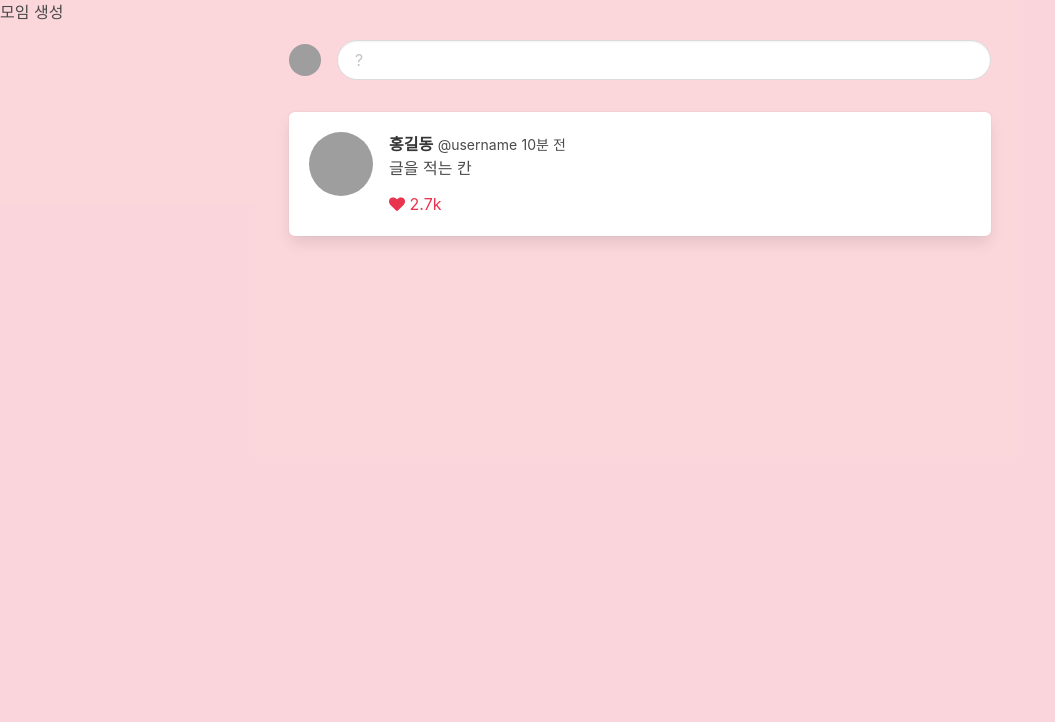
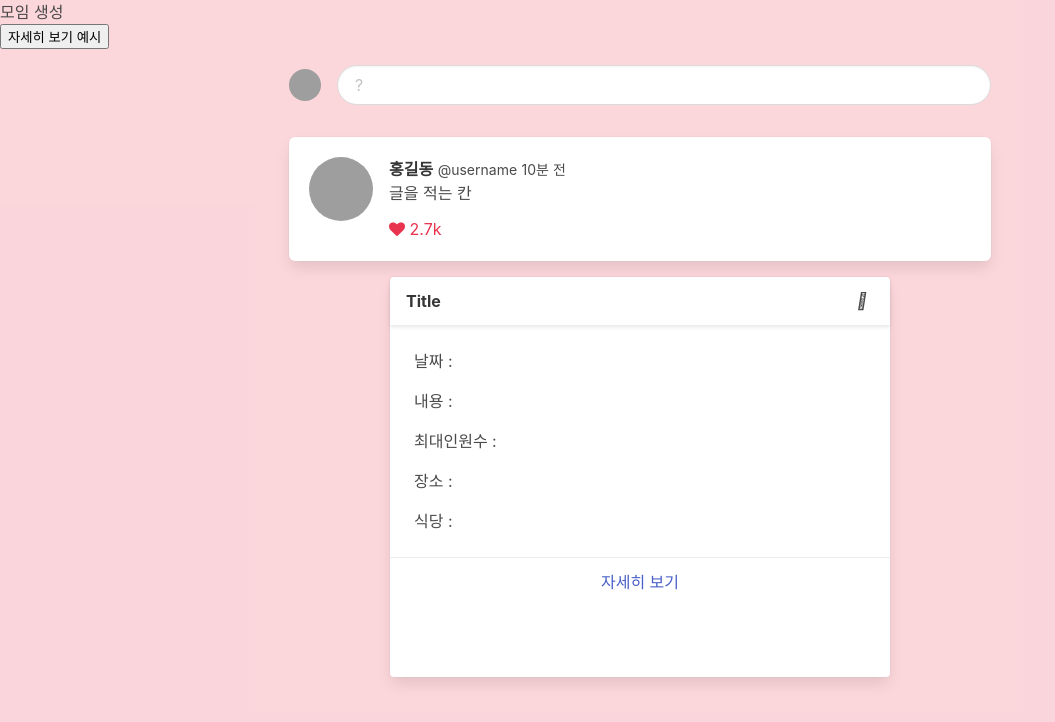
Before and after one commit to spedi123/week1_miniproject, a Flask app: template templates/index.html in a window 1280 px wide. Shown: the part 52-774 px from the top of the page, without its empty margins (0-1055 px from the left). Run offline with Flask 2, Linux system fonts and the light colour scheme; the template is opened without the code that fills it, so the values that code supplies are empty; some libraries are stand-ins or nearby versions; some web fonts are replaced; grey boxes are pictures that could not be loaded.

Commit message:
20210914

```diff
--- a/app.py
+++ b/app.py
@@ -80,7 +80,6 @@ def check_dup():
     # print(value_receive, type_receive, exists)
     return jsonify({'result': 'success', 'exists': exists})
 
-
 @app.route('/gathering_join')
 def gathering_join():
     token_receive = request.cookies.get('mytoken')
@@ -90,16 +89,21 @@ def gathering_join():
         user_info = db.users.find_one({"id": payload["id"]})
 
         # 이미 참석하기로 한 모임 리스트, request로 넘겨받은 모임 title 저장
-        already_attended = user_info["attended"]
+        # str split(',')로 구현 할 예정이라 title에는 ,사용 금지 제약 걸어야
+        str_attended = user_info["attended"]
+        already_attended = str_attended.split(',')
+
         title_receive = request.form["title_give"]
 
         # 토글로 구현, bool값을 request로 전달해서 구분 - 삭제 요청인지 취소 요청인지
         is_cancel = request.form["is_cancel_give"]
 
-        # 삭제 요청시 ~
+        # 삭제 요청시(조건문 필요 없음)
         if is_cancel:
             temp_attended = user_info["attended"]
-            temp_attended.remove(title_receive)
+            temp_attended_list = temp_attended.split(',')
+            temp_attended_list.remove(title_receive)
+            temp_attended = ','.join(temp_attended_list)
             db.users.update_one({'id': payload["id"]}, {'$set': {'joined': temp_attended}})
             db.gathering_data.delete_one({'id': user_info['id']}, {'gathering_title': title_receive})
 
@@ -124,7 +128,10 @@ def gathering_join():
 
         # 이후 각 db에 저장 후
         temp_attended = user_info["attended"]
-        temp_attended.append(title_receive)
+        if len(temp_attended) >= 1:
+            temp_attended.join(',').join(title_receive)
+        else :
+            temp_attended.join(title_receive)
         db.users.update_one({'id': payload["id"]}, {'$set': {'joined': temp_attended}})
 
         doc = {
@@ -138,6 +145,10 @@ def gathering_join():
     except (jwt.ExpiredSignatureError, jwt.exceptions.DecodeError):
         return redirect(url_for("home"))
 
+@app.route('/gatherings', methods=['GET'])
+def read_gatherings():
+    gatherings = list(db.gatherings.find({}, {'_id': False}))
+    return jsonify({'all_gatherings': gatherings})
 
 @app.route('/')
 def home():
--- a/templates/index.html
+++ b/templates/index.html
@@ -30,6 +30,7 @@
     <script src="{{ url_for('static', filename='myjs.js') }}"></script>
 
 
+
     <style>
         .title {
             font-weight: 800;
@@ -48,7 +49,18 @@
         }
     </style>
 
+   <style>
+        .card {
+            width : 500px;
+            height : 400px;
+            margin : auto;
+        }
+    </style>
     <script>
+        $(document).ready(function () {
+            gathering_infomation();
+        });
+
         function save_gathering() {
             let title = $('#title').val()
             let date = $('#date').val()
@@ -65,7 +77,7 @@
                     date_give: date,
                     agenda_give: agenda,
                     max_guests_give: max_guests,
-                    location: location,
+                    location_give: location,
                     restaurant_give: restaurant,
                 },
                 success: function (response) {
@@ -75,20 +87,68 @@
             });
         }
 
+        function gathering_infomation() {
+            $('#cards-box').empty()
+            $.ajax({
+                type: "GET",
+                url: "/gatherings",
+                data: {},
+                success: function (response) {
+                    let gatherings = response['all_gatherings']
+                    console.log(gatherings)
+                    for (let i = 0; i < gatherings.length; i++) {
+                        let title = gatherings[i]['title']
+                        let date = gatherings[i]['date']
+                        let agenda = gatherings[i]['agenda']
+                        let max_guests = gatherings[i]['max_guests']
+                        let location = gatherings[i]['location']
+                        let restaurant = gatherings[i]['restaurant']
+
+
+                        let temp_html = `<div class="card">
+                                            <img class="card-img-top"
+                                                 src=""
+                                                 alt="Card image cap">
+                                            <div class="card-body">
+                                                <a target="_blank" href="" class="card-title">${title}</a>
+                                                <p class="card-text">날짜 : ${date}</p>
+                                                <p class="card-text">${agenda}</p>
+                                                <p class="card-text">최대인원수 : ${max_guests}</p>
+                                                <p class="card-text">장소 : ${location}</p>
+                                                <p class="card-text">식당 : ${restaurant}</p>
+                                             </div>
+                                         </div>`
+                        $('#cards-box').append(temp_html)
+                    }
+                }
+            })
+        }
     </script>
 </head>
 <body class="has-navbar-fixed-top">
     <h1>모임 생성</h1>
 
-<!--    <div id="gathering_create_box">-->
-<!--        <div>제목 <input type="text" id="title"></div>-->
-<!--        <div>일자 <input type="date" id="date"></div>-->
-<!--        <div>내용 <input type="text" id="agenda"></div>-->
-<!--        <div>최대인원 <input type="number" id="max_guests"></div>-->
-<!--        <div>위치 <input type="text" id="location"></div>-->
-<!--        <div>맛집정보 <input type="text" id="restaurant"></div>-->
-<!--    </div>-->
-<!--    <button onclick="save_gathering()" id="create_btn"> 모임 작성 버튼 </button>-->
+
+<button id="test_button" onclick='$("#modal-gathering").addClass("is-active")'>자세히 보기 예시</button>
+<div class="modal" id="modal-gathering">
+
+    <div class="modal-background" onclick='$("#modal-gathering").removeClass("is-active")'></div>
+    <div class="modal-card">
+        <header class="modal-card-head">
+            <p class="modal-card-title">생성된 모임 정보</p>
+            <button class="delete" aria-label="close" onclick='$("#modal-gathering").removeClass("is-active")'></button>
+        </header>
+        <section class="modal-card-body">
+            <!-- Content ... -->
+        </section>
+        <footer class="modal-card-foot">
+            <button class="button is-success">Save changes</button>
+            <button class="button" onclick='$("#modal-gathering").removeClass("is-active")'>Cancel</button>
+        </footer>
+    </div>
+    <button class="modal-close is-large" aria-label="close"
+            onclick='$("#modal-gathering").removeClass("is-active")'></button>
+</div>
 
 
 <nav class="navbar is-fixed-top is-white" role="navigation" aria-label="main navigation">
@@ -116,6 +176,8 @@
             </div>
         </div>
     </article>
+
+
     <div class="modal" id="modal-post">
         <div class="modal-background" onclick='$("#modal-post").removeClass("is-active")'></div>
         <div class="modal-content">
@@ -131,6 +193,9 @@
                                     <div>최대인원 <input class="input is-small" type="number" id="max-guest"></div>
                                     <div>위치 <input class="input is-small" type="text" id="location"></div>
                                     <div>맛집정보 <input class="input is-small" type="text" id="restaurant"></div>
+
+
+
                                 </div>
                         </div>
                         <nav class="level is-mobile">
@@ -155,8 +220,10 @@
                 onclick='$("#modal-post").removeClass("is-active")'></button>
     </div>
 
+
+
 </section>
-<section class="section">
+<section class="section" id = "post_box2" >
     <div id="post-box" class="container">
         <div class="box">
             <article class="media">
@@ -191,6 +258,29 @@
 
     </div>
 </section>
-
+    <div class="card">
+        <header class="card-header">
+            <p class="card-header-title">
+                Title
+            </p>
+            <button class="card-header-icon" aria-label="more options">
+      <span class="icon">
+        <i class="fas fa-angle-down" aria-hidden="true"></i>
+      </span>
+            </button>
+        </header>
+        <div class="card-content">
+            <div class="content">
+                <p>날짜 : </p>
+                <p>내용 : </p>
+                <p>최대인원수 : </p>
+                <p>장소 : </p>
+                <p>식당 : </p>
+            </div>
+        </div>
+        <footer class="card-footer">
+            <a href="#" class="card-footer-item">자세히 보기</a>
+        </footer>
+    </div>
 </body>
 </html>
```
